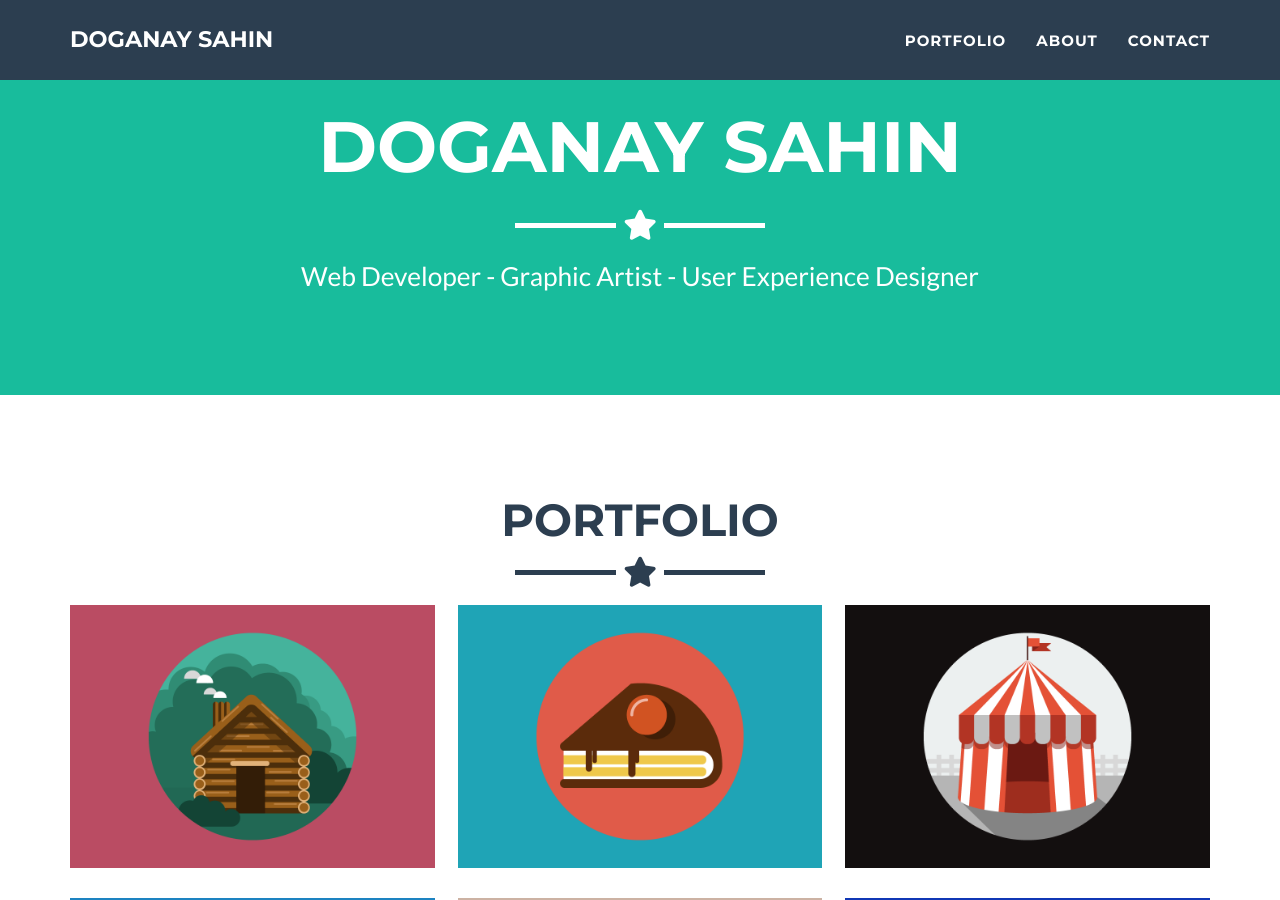
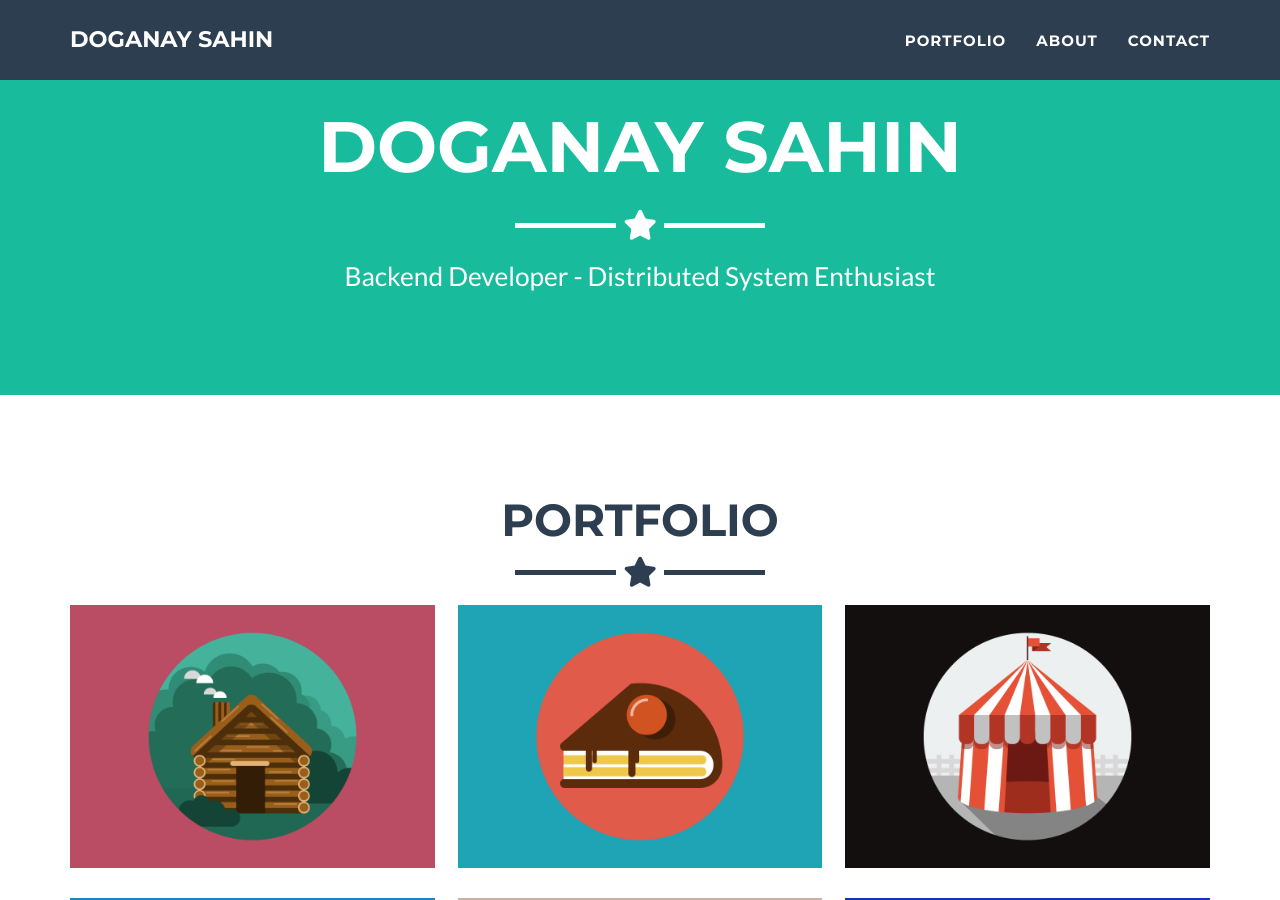
Before and after one commit to dgnyshn/dgnyshn.github.io, a Jekyll site: the page built from _posts/2014-07-18-project-1.markdown, in a window 1280 px wide and 900 px high, scrolled down 380 px. Built offline with Jekyll 4.4.1, drawn with Linux system fonts in a browser that asks for light colours.

Commit message:
changed skills

```diff
--- a/_config.yml
+++ b/_config.yml
@@ -4,8 +4,8 @@ email: evopra.software@gmail.com
 url: "https://dgnyshn.github.io"
 description: "Write an awesome description for your new site here. You can edit this line in _config.yml. It will appear in your document head meta (for Google search results) and in your feed.xml site description."
 keywords: "your keywords, separated by commas"
-skills: "Web Developer - Graphic Artist - User Experience Designer"
-meta_author: LastName FirstName
+skills: "Backend Developer - Distributed System Enthusiast"
+meta_author: Sahin Doganay
 
 # Google webmaster tools
 google_verify:
```
